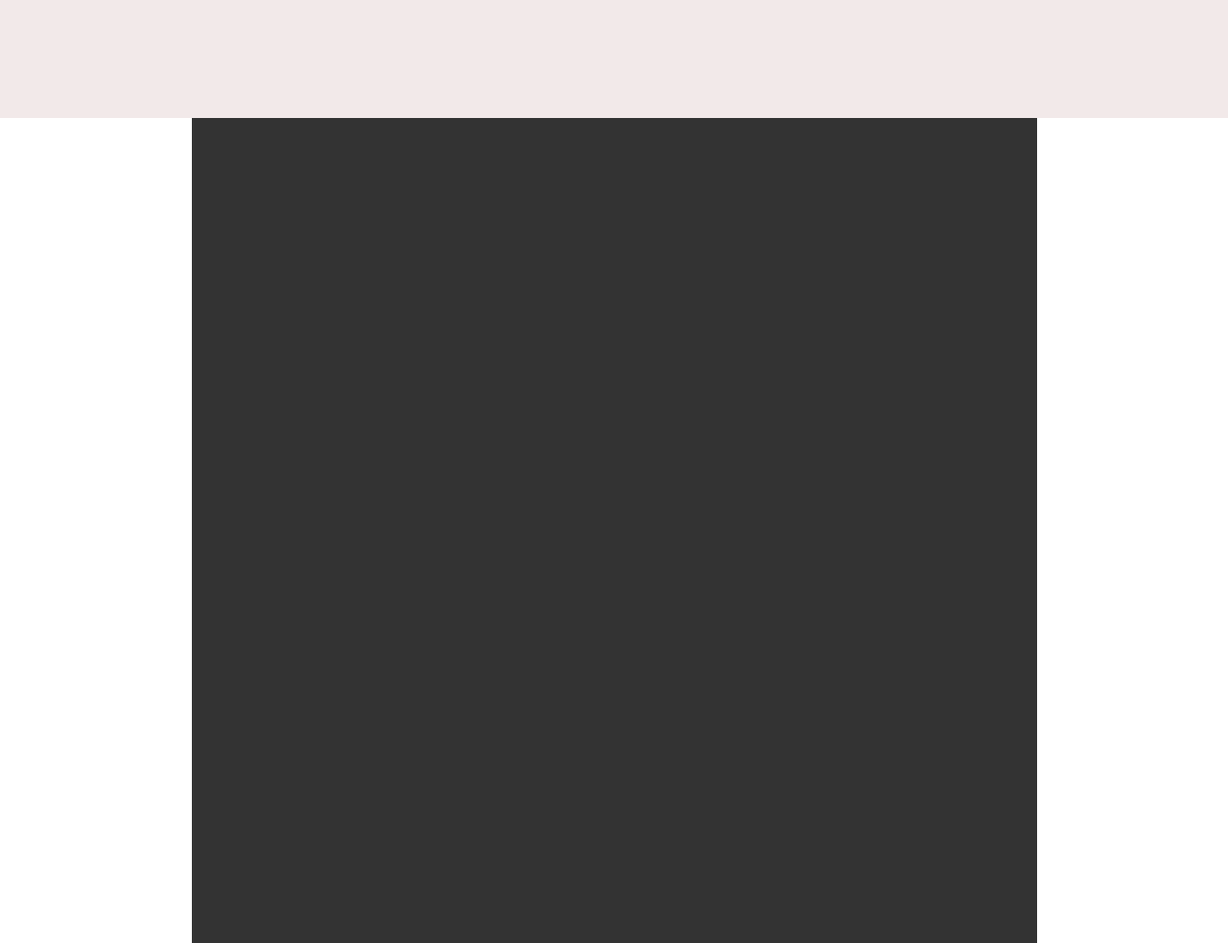
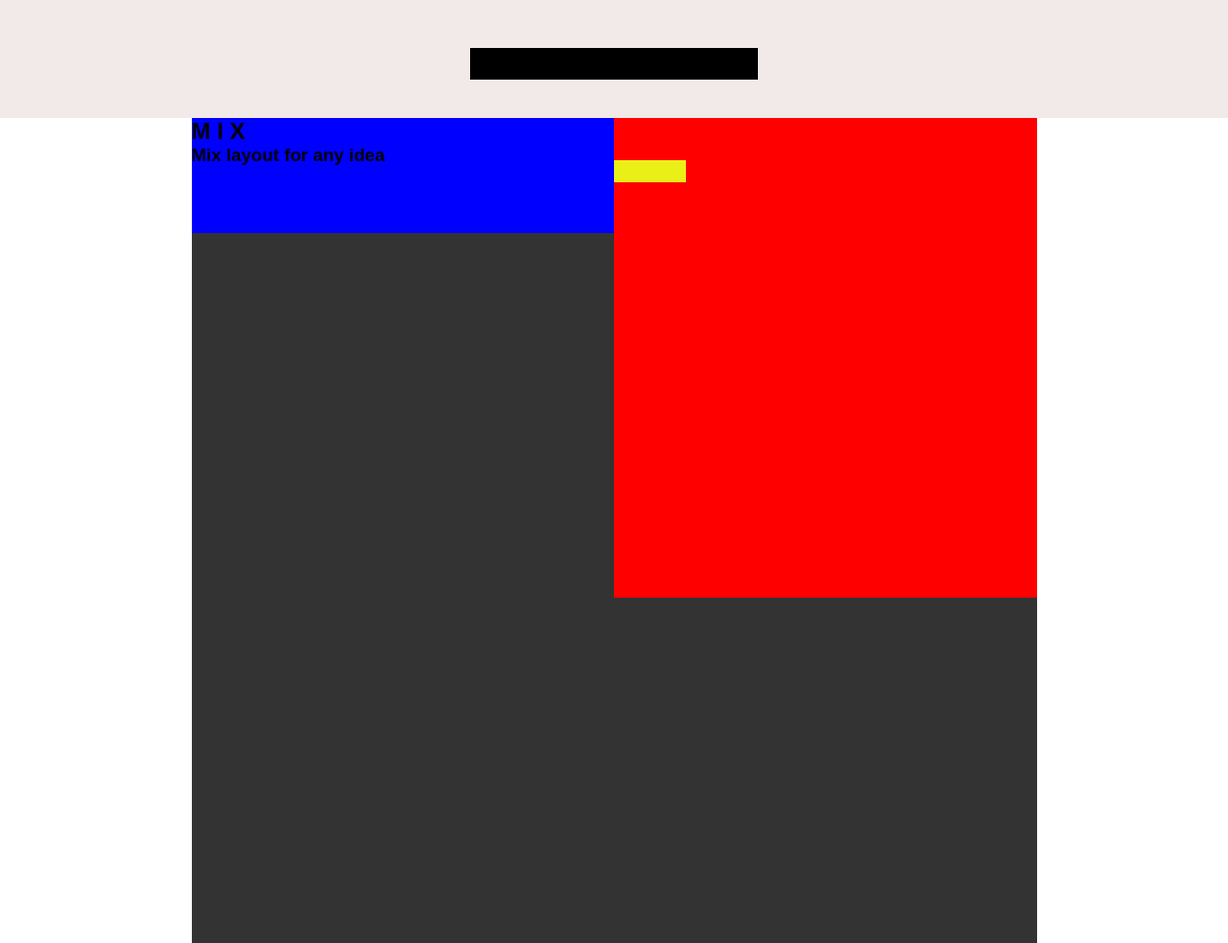
Before and after one commit to dvd90/ex3, a plain HTML site: page index.html in a window 1280 px wide. Shown: the whole page at 96% size. Drawn offline with Linux system fonts and the light colour scheme.

Commit message:
to continue

```diff
--- a/includes/style.css
+++ b/includes/style.css
@@ -16,6 +16,7 @@ body{
 }
 
 header {
+  padding-top: 0.1px;
   width:100%;
   height:123px;
   background-color: #F2E9E9;
@@ -33,3 +34,48 @@ footer {
   margin: 0 auto;
   background-color: #333333;
 }
+
+nav {
+  width: 300px;
+  height: 33px;
+  margin: 50px auto;
+  background-color: #000000;
+}
+
+.boxes div {
+  position: absolute;
+  background-color: #EBEF18;
+}
+
+#layout1 .text {
+  float: left;
+  width: 50%;
+  height: 120px;
+  background-color: blue;
+}
+
+#layout1 .boxes {
+  position: relative;
+  top: 0px;
+  left: 0px;
+  float: left;
+  width: 50%;
+  height: 500px;
+  background-color: red;
+}
+
+#layout1 .box1 {
+  top: 44px;
+  left: 0px;
+  width: 75px;
+  height: 23px;
+}
+
+.clear {
+  clear: both;
+}
+
+.boxes div {
+  position: absolute;
+  background-color: #EBEF18;
+}
--- a/index.html
+++ b/index.html
@@ -12,6 +12,15 @@
     </header>
     <wrapper>
     <main>
+      <section class="text">
+        <h1> M I X </h1>
+        <h3>Mix layout for any idea</h3>
+      </section>
+      <section class="boxes">
+        <div class="box1"></div>
+        <div class="box2"></div>
+        <div class="box3"></div>
+      </section>
     </main>
     </wrapper>
     <footer>
```
